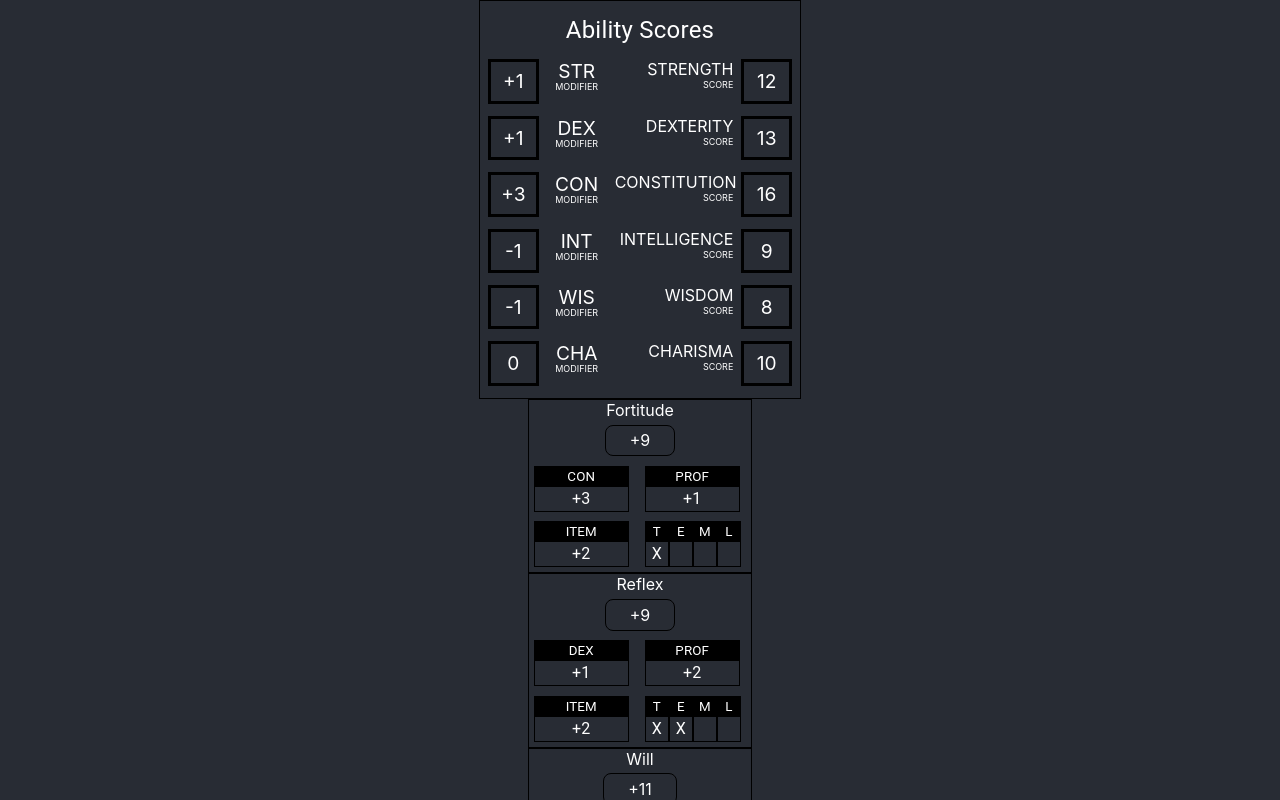
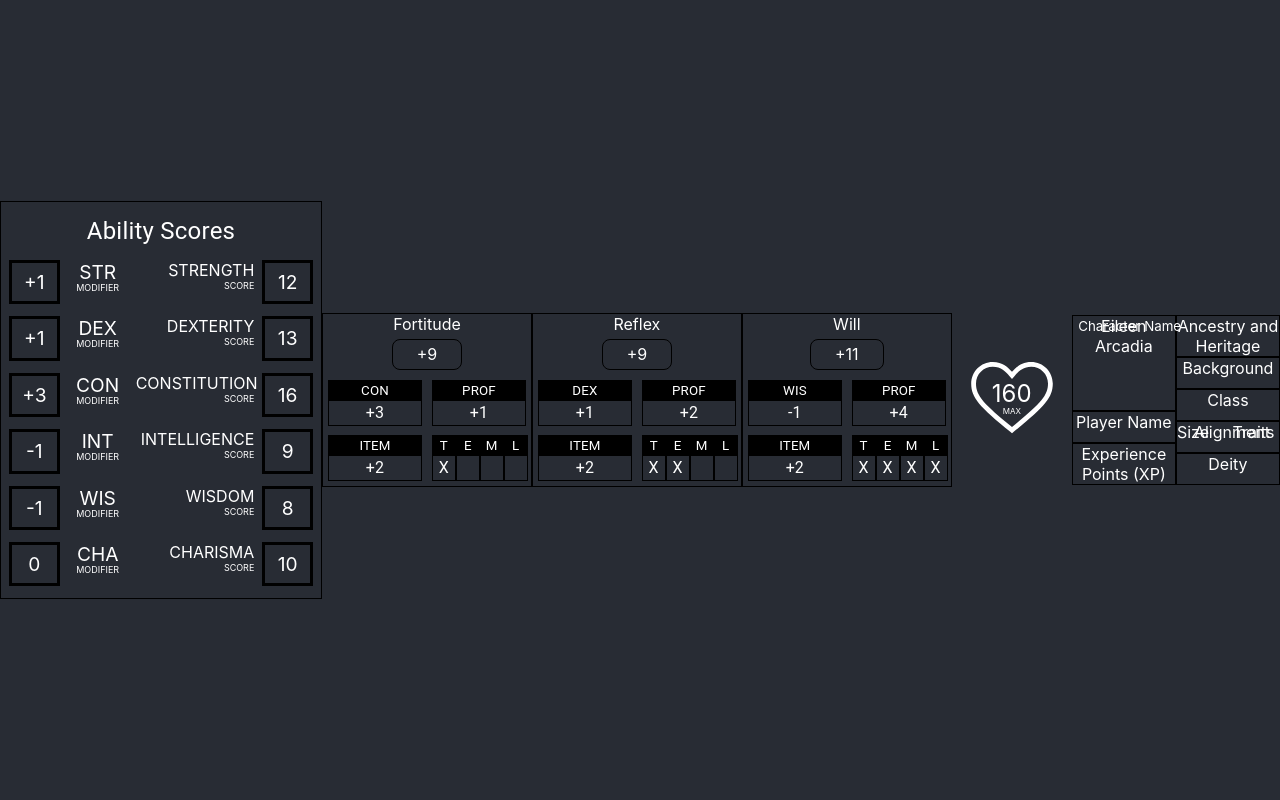
Before and after one commit to asdeoz/pf2e, a React (Create React App) app: page / in a window 1280 px wide. Shown: the top 800 px of the page. Built offline with nearby package versions, Linux system fonts and the light colour scheme.

Commit message:
Started character info

```diff
--- a/src/App.css
+++ b/src/App.css
@@ -6,7 +6,7 @@
   background-color: #282c34;
   min-height: 100vh;
   display: flex;
-  flex-direction: column;
+  /* flex-direction: column; */
   align-items: center;
   justify-content: center;
   color: white;
--- /dev/null
+++ b/src/lib/GeneralInfoType.jsx
@@ -0,0 +1,16 @@
+import propTypes from 'prop-types';
+
+const GeneralInfoType = propTypes.shape({
+  charName: propTypes.string,
+  playerName: propTypes.string,
+  exp: propTypes.number,
+  ancestry: propTypes.string,
+  background: propTypes.string,
+  class: propTypes.string,
+  size: propTypes.string,
+  alignment: propTypes.string,
+  traits: propTypes.string,
+  deity: propTypes.string,
+});
+
+export default GeneralInfoType;
--- a/src/modules/charactersheet/CharacterSheet.jsx
+++ b/src/modules/charactersheet/CharacterSheet.jsx
@@ -3,6 +3,7 @@ import React from 'react';
 import AbilityScores from './modules/abilityscores/AbilityScores';
 import SavingThrows from './modules/savingthrows/SavingThrows';
 import HeartHitPoints from '../../components/HeartHitPoints';
+import CharacterInfo from './modules/characterinfo/CharacterInfo';
 
 import sheet from './charactersheetdata.json';
 
@@ -16,6 +17,7 @@ export default function CharacterSheet() {
         level={sheet.level}
       />
       <HeartHitPoints hitPoints={sheet.maxHitPoints} size={5} />
+      <CharacterInfo info={sheet.generalInfo} />
     </>
   );
 }
--- a/src/modules/charactersheet/charactersheetdata.json
+++ b/src/modules/charactersheet/charactersheetdata.json
@@ -1,7 +1,20 @@
 {
   "level": 2,
+  "heroPoints": 1,
   "currentHitPoints": 23,
   "maxHitPoints": 160,
+  "generalInfo": {
+    "charName": "Eileen Arcadia",
+    "playerName": "Chuck G",
+    "exp": 750,
+    "ancestry": "Goblin",
+    "background": "Privateer",
+    "class": "Ranger",
+    "size": "SM",
+    "alignment": "Neutral Good",
+    "traits": "Missing an eye",
+    "deity": "Lord Vauthry"
+  },
   "savingthrows": {
     "fortitude": {
       "proficiency": 1,
--- /dev/null
+++ b/src/modules/charactersheet/modules/characterinfo/CharacterInfo.jsx
@@ -0,0 +1,93 @@
+import React from 'react';
+import { makeStyles } from '@material-ui/core';
+import Grid from '@material-ui/core/Grid';
+
+import GeneralInfoType from '../../../../lib/GeneralInfoType';
+
+const useStyles = makeStyles({
+  root: {
+    height: '100%',
+    position: 'relative',
+  },
+  oneBox: {
+    minHeight: '2rem',
+    border: '1px solid black',
+  },
+  twoBox: {
+    minHeight: '4rem',
+    border: '1px solid black',
+  },
+  threeBox: {
+    minHeight: '6rem',
+    border: '1px solid black',
+  },
+  title: {
+    position: 'absolute',
+    top: '.2rem',
+    left: '.4rem',
+    fontSize: 'smaller',
+  },
+});
+
+export default function CharacterInfo(props) {
+  const classes = useStyles();
+  const { info } = props;
+
+  return (
+    <Grid container className={classes.root}>
+      <Grid item xs={6}>
+        <Grid container direction="column">
+          <Grid item className={classes.threeBox}>
+            <span className={classes.title}>Character Name</span>
+            <span>{info.charName}</span>
+          </Grid>
+          <Grid item className={classes.oneBox}>
+            Player Name
+          </Grid>
+          <Grid item className={classes.oneBox}>
+            Experience Points (XP)
+          </Grid>
+        </Grid>
+      </Grid>
+      <Grid item xs={6}>
+        <Grid container direction="column">
+          <Grid item className={classes.oneBox}>
+            Ancestry and Heritage
+          </Grid>
+          <Grid item className={classes.oneBox}>
+            Background
+          </Grid>
+          <Grid item className={classes.oneBox}>
+            Class
+          </Grid>
+          <Grid item className={classes.oneBox}>
+            <Grid container direction="row">
+              <Grid item xs={2}>
+                Size
+              </Grid>
+              <Grid item xs={4}>
+                Alignment
+              </Grid>
+              <Grid item xs={6}>
+                Traits
+              </Grid>
+            </Grid>
+          </Grid>
+          <Grid item className={classes.oneBox}>
+            Deity
+          </Grid>
+        </Grid>
+      </Grid>
+    </Grid>
+  );
+}
+
+CharacterInfo.propTypes = {
+  info: GeneralInfoType,
+};
+
+CharacterInfo.defaultProps = {
+  info: {
+    exp: 0,
+  },
+};
```
